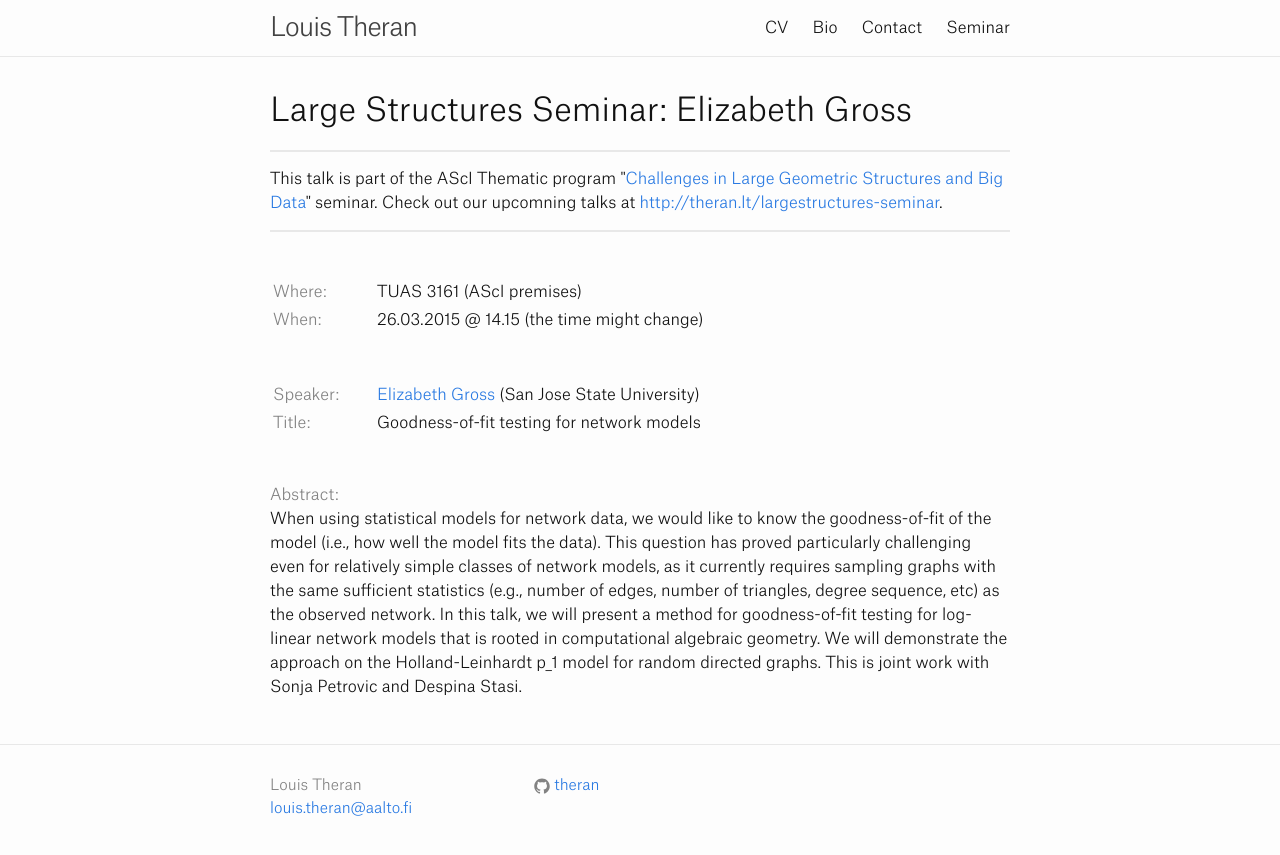
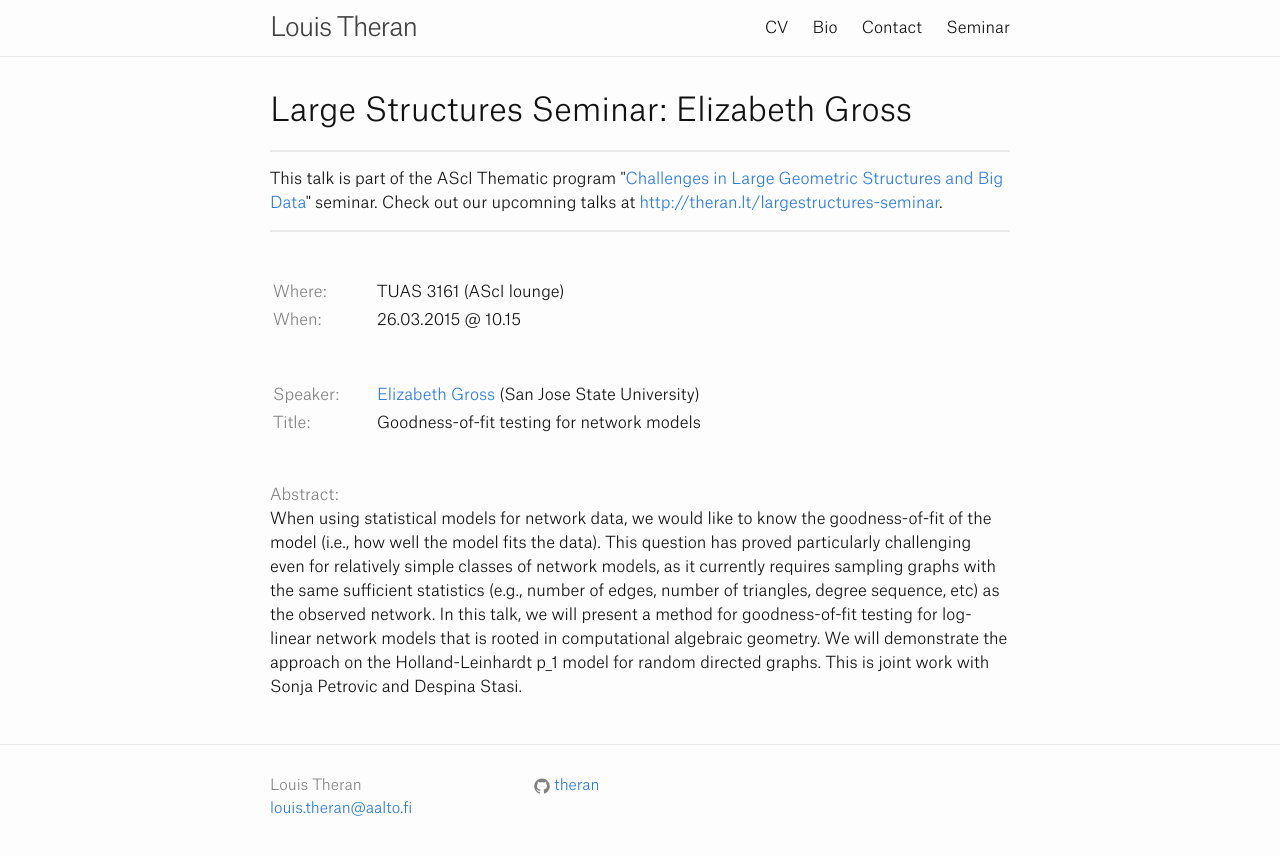
Before and after one commit to theran/theran.github.io, a Jekyll site: the page built from _seminartalks/2015-03-23-gross.md, in a window 1280 px wide. Shown: the top 855 px of the page. Built offline with Jekyll 4.4.1, drawn with Linux system fonts in a browser that asks for light colours.

Commit message:
Update 2015-03-23-gross.md

```diff
--- a/_seminartalks/2015-03-23-gross.md
+++ b/_seminartalks/2015-03-23-gross.md
@@ -6,8 +6,8 @@ speakershortinst: SJSU
 speakerurl: http://www.math.sjsu.edu/~egross/Home.html
 talktitle:  Goodness-of-fit testing for network models
 talkdate: 26.03.2015
-talktime: 14.15 (the time might change)
-talkplace: TUAS 3161 (AScI premises)
+talktime: 10.15
+talkplace: TUAS 3161 (AScI lounge)
 title: "Large Structures Seminar - Elizabeth Gross"
 dinnerplace:
 dinnertime:
```
